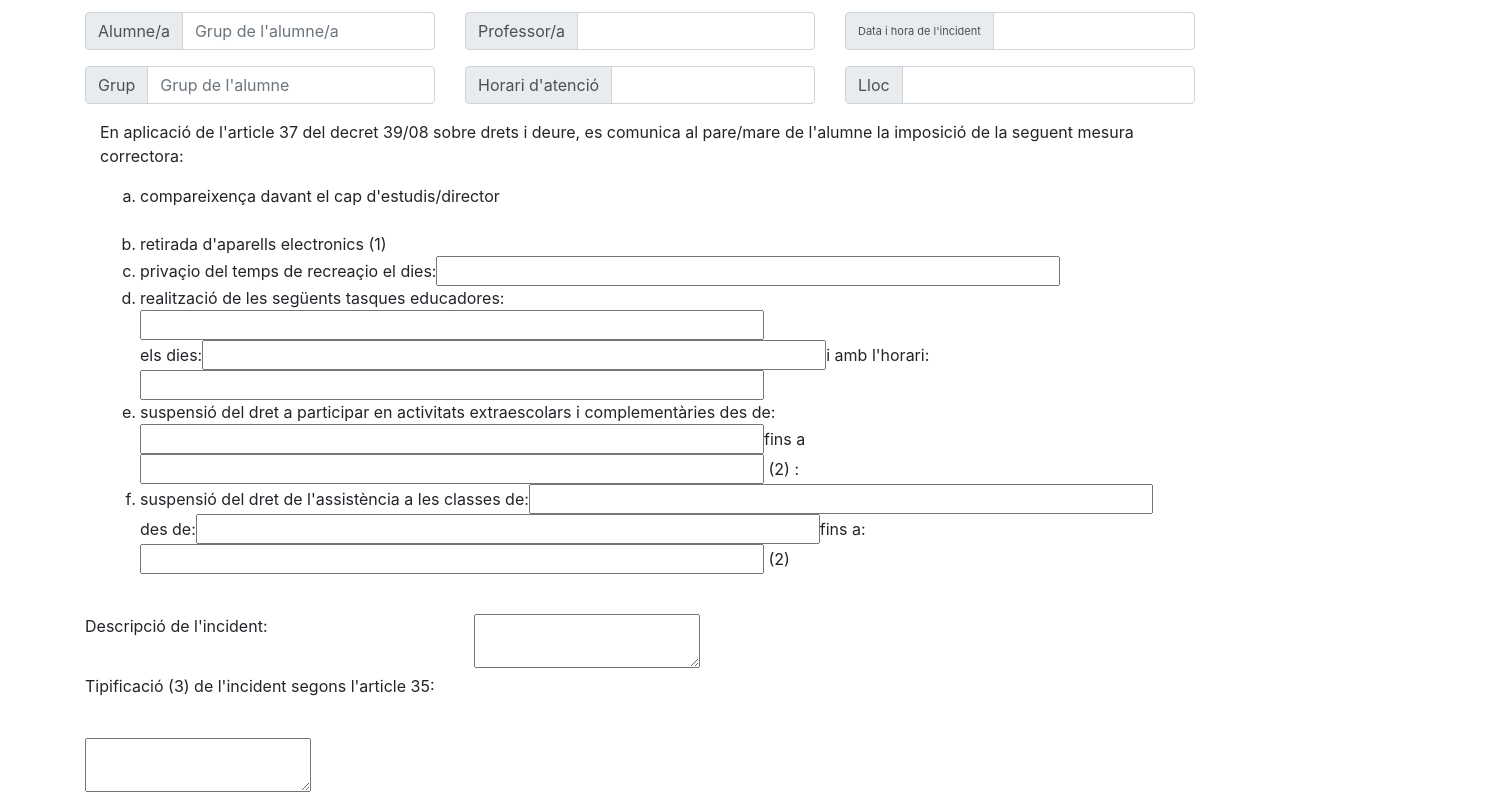
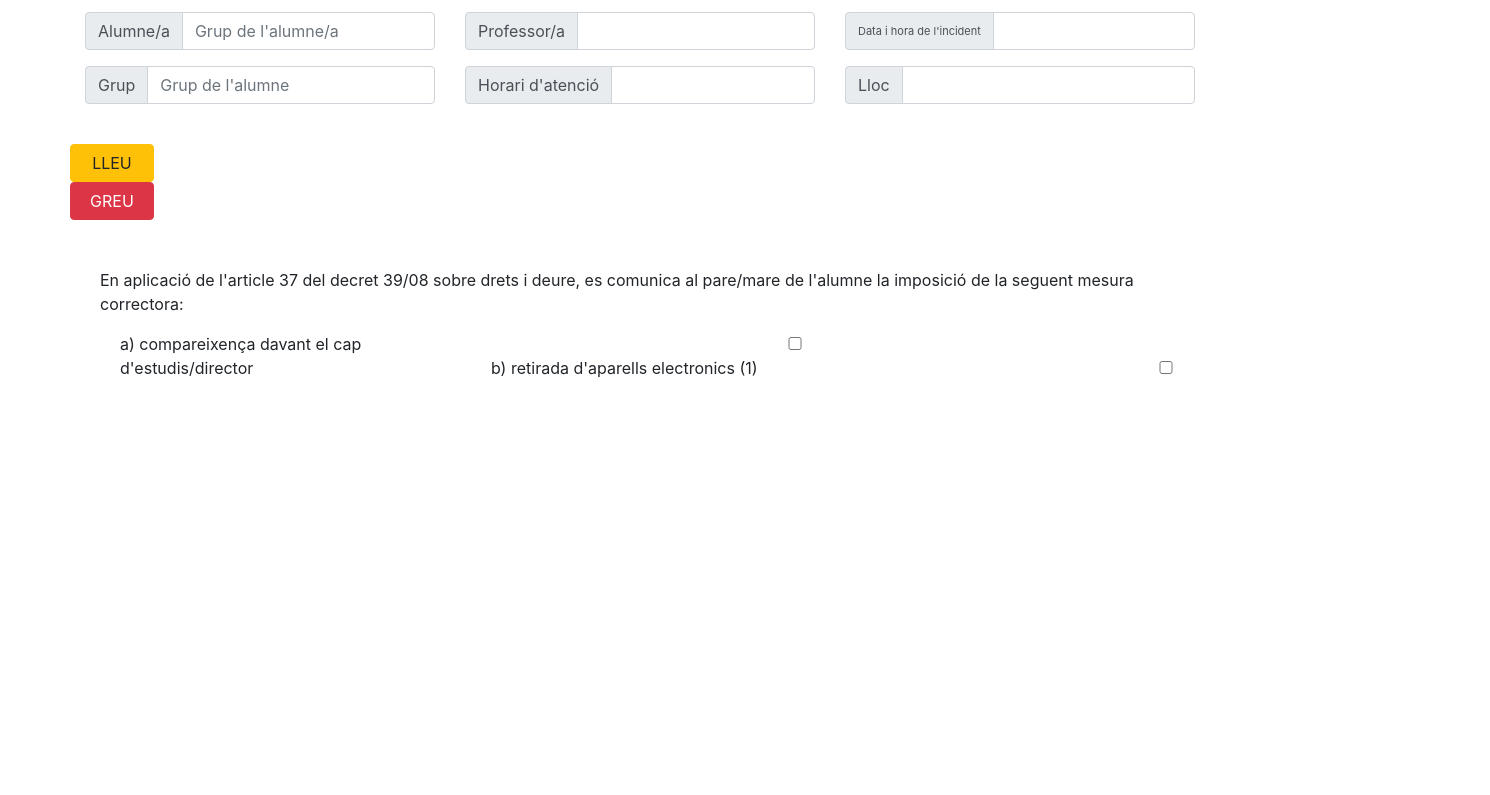
Before and after one commit to DawYorch/DIW, a plain HTML site: page Convivencia/Convivencia.html in a window 1280 px wide. Shown: the part 420-1215 px from the top of the page, 1490 px wide, since content can reach past the window. After the commit the page ends 800 px from the top, so only its background shows below. Drawn offline with nearby package versions, Linux system fonts and the light colour scheme.

Commit message:
Cambioshtml

```diff
--- a/Convivencia/Convivencia.html
+++ b/Convivencia/Convivencia.html
@@ -23,7 +23,6 @@
 		<script>
 
 				function onSubmit( form ){
-
 			    var data = JSON.stringify( $(form).serializeArray() ); //  <-----------
 			    console.log( data );
 			    return false; //don't submit
@@ -34,8 +33,6 @@
 		</head>
 
 <body>
-
-
 
 				<div class="encabezado">
 
@@ -62,16 +59,20 @@
 			<div class="col-sm-4">
 
 					<div class="input-group mb-3">
+
 							<div class="input-group-prepend">
 							  <span class="input-group-text" id="inputGroup-sizing-default">Alumne/a</span>
 							</div>
+
 							<input id="alumno" name="alumno" placeholder="Grup de l'alumne/a" type="text" class="form-control" aria-label="Sizing example input" aria-describedby="inputGroup-sizing-default">
 					</div>
 
 					<div class="input-group mb-3">
+
 							<div class="input-group-prepend">
 								<span class="input-group-text" id="inputGroup-sizing-default">Grup</span>
 							</div>
+
 							<input id="grupo" name="grupo" placeholder="Grup de l'alumne" type="text" class="form-control" aria-label="Sizing example input" aria-describedby="inputGroup-sizing-default">
 				    </div>
 
@@ -81,16 +82,20 @@
 					<div class="col-sm-4">
 
 									<div class="input-group mb-3">
+
 											<div class="input-group-prepend">
 											  <span class="input-group-text" id="inputGroup-sizing-default">Professor/a</span>
 											</div>
+
 											<input id="profe" name="profe" placeholder="" type="text" class="form-control" aria-label="Sizing example input" aria-describedby="inputGroup-sizing-default">
 									</div>
 
 												<div class="input-group mb-3">
+
 														<div class="input-group-prepend">
 															<span class="input-group-text" id="inputGroup-sizing-default">Horari d'atenció</span>
 														</div>
+
 														<input id="horari" name="horari" placeholder="" type="text" class="form-control" aria-label="Sizing example input" aria-describedby="inputGroup-sizing-default">
 												</div>
 
@@ -101,16 +106,20 @@
 							<div class="col-sm-4">
 
 								<div class="input-group mb-3">
+
 										<div class="input-group-prepend">
 										  <span class="input-group-text" id="inputGroupDif">Data i hora de l'incident</span>
 										</div>
+
 										<input id="data" name="data" placeholder="" type="text" class="form-control" aria-label="Sizing example input" aria-describedby="inputGroup-sizing-default">
 								</div>
 
 								<div class="input-group mb-3">
+
 										<div class="input-group-prepend">
 											<span class="input-group-text" id="inputGroup-sizing-default">Lloc</span>
 										</div>
+
 										<input id="lloc" name="lloc" placeholder="" type="text" class="form-control" aria-label="Sizing example input" aria-describedby="inputGroup-sizing-default">
 								</div>
 
@@ -118,18 +127,33 @@
 
 
 
+				<div id="botonera">
+
+				<br>
+				<input id="lleu" type="button" class="btn btn-warning" value="LLEU" onclick="lleu()">
+
+				<input id="greu" type="button" class="btn btn-danger" value="GREU" onclick="greu()">
+
 				</div>
 
+
+
+		</div>
+
+		<br><br>
+
+		<div id="lleu">
 				<div class="col-sm-12">
 
 					<p>	En aplicació de l'article 37 del decret 39/08 sobre drets i deure, es comunica al pare/mare de l'alumne	la imposició de la seguent mesura correctora:</p>
 
-						<ol type="a">
+						<div class="form-check">
+							<input name="opA" class="form-check-input" type="checkbox" value="" id="opA">
+							<label class="form-check-label" for="opA">a) compareixença davant el cap d'estudis/director</label><br>
 
-							<li>compareixença davant el cap d'estudis/director</li><br>
-
-							<li>retirada d'aparells electronics &#40;1&#41;</li>
-							<li>privaçio del temps de recreaçio el dies:<input id="privacion" name="privacion" placeholder="" pattern="[a-zA-Z]{4,255}"></li>
+							<input name="opB" class="form-check-input" type="checkbox" value="" id="opB">
+							<label class="form-check-label" for="opB">b) retirada d'aparells electronics &#40;1&#41;</label><br>
+							<!-- <li>privaçio del temps de recreaçio el dies:<input id="privacion" name="privacion" placeholder="" pattern="[a-zA-Z]{4,255}"></li>
 							<li>realització de les següents tasques educadores:
 							<br>
 							<input type="text" name="taskes" placeholder="">
@@ -140,14 +164,14 @@
 							<input type="text" name="suspension_desde" placeholder="">fins a<input name="suspension_hasta" type="text" placeholder=""> &#40;2&#41; :</li>
 							<li>suspensió del dret de l'assistència a les classes de:<input type="text" name="clase" placeholder="">
 							<br>
-							des de:<input name="asist_desde" type="text" placeholder="">fins a:<input name="asist_hasta" type="text" placeholder=""> &#40;2&#41;</li>
-						</ol>
-
-					<br/>
+							des de:<input name="asist_desde" type="text" placeholder="">fins a:<input name="asist_hasta" type="text" placeholder=""> &#40;2&#41;</li> -->
 
 						</div>
 
-							<div>
+
+				</div>
+		</div>
+			<!-- 				<div>
 
 							<label>Descripció de l'incident:</label>
 							<textarea name="descripcio" placeholder=""></textarea>
@@ -199,11 +223,12 @@
 
 							</div>
 
-							<input type="submit" value="Enviar">
+							<input type="submit" value="Enviar"> -->
 
+			</div>
 			</form>
 
-			</div>
+
 
 		</body>
 </html>
```
Lines whose indentation alone changed are shown as unchanged.
